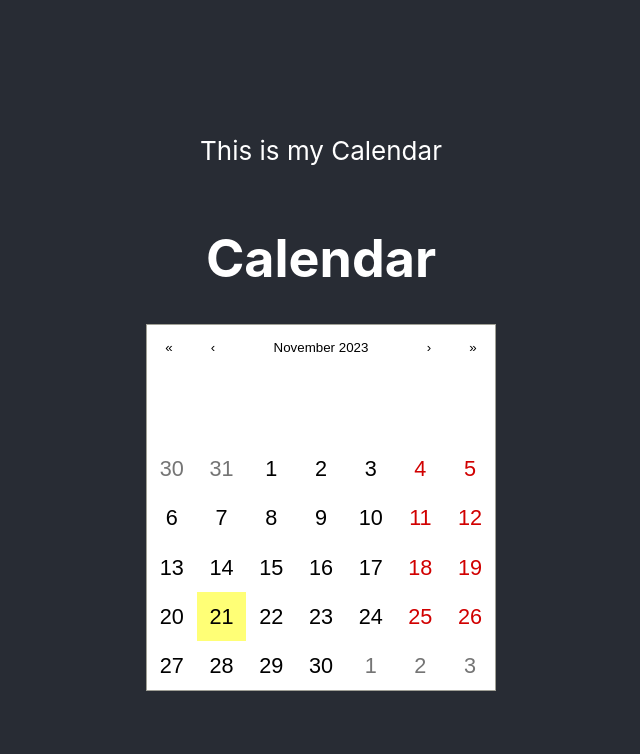
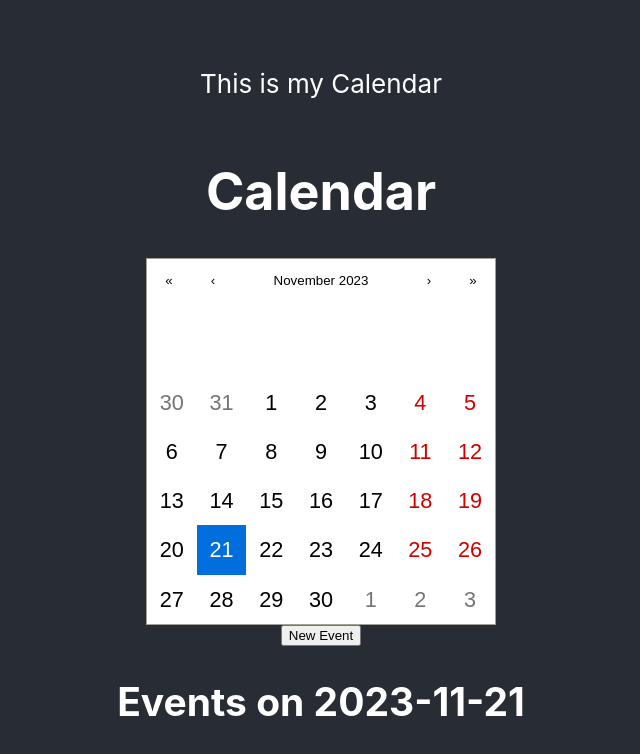
Before and after one commit to tmsteph/Calendar, a React (Create React App) app in the folder calendar-app/: page / in a window 1280 px wide. Shown: the top 754 px of the page, without its empty margins (319-959 px from the left). Built offline with nearby package versions, Linux system fonts and the light colour scheme.

Commit message:
Working calendar!

```diff
--- a/calendar-app/src/App.js
+++ b/calendar-app/src/App.js
@@ -1,28 +1,45 @@
+import React, { useState } from 'react';
 import './App.css';
-import Calendar from 'react-calendar'
+import Calendar from 'react-calendar';
 import 'react-calendar/dist/Calendar.css';
 
 function App() {
+  const [selectedDate, setSelectedDate] = useState(new Date());
+  const [dateEvents, setDateEvents] = useState({}); // Object to store events
+
+  const handleDateChange = (value) => {
+    setSelectedDate(value);
+  };
+
+  const handleNewEvent = () => {
+    const eventTitle = prompt('Enter Event Title');
+    if (eventTitle) {
+      const formattedDate = selectedDate.toISOString().split('T')[0];
+      const events = dateEvents[formattedDate] || [];
+      setDateEvents({
+        ...dateEvents,
+        [formattedDate]: [...events, { title: eventTitle }]
+      });
+    }
+  };
+
+  const formattedSelectedDate = selectedDate.toISOString().split('T')[0];
+  const events = dateEvents[formattedSelectedDate] || [];
 
   return (
     <div className="App">
       <header className="App-header">
-
-        <p>
-          This is my Calendar
-        </p>
-
-        <h1>
-          Calendar
-        </h1>
-
-        <Calendar onChange={	(value, event) => alert('New date is: ' + value)}/>
-
-
+        <p>This is my Calendar</p>
+        <h1>Calendar</h1>
+        <Calendar onChange={handleDateChange} value={selectedDate} />
+        <button onClick={handleNewEvent}>New Event</button>
+        <div>
+          <h2>Events on {formattedSelectedDate}</h2>
+          {events.map((event, index) => (
+            <div key={index}>{event.title}</div>
+          ))}
+        </div>
       </header>
-
-
-
     </div>
   );
 }
```
